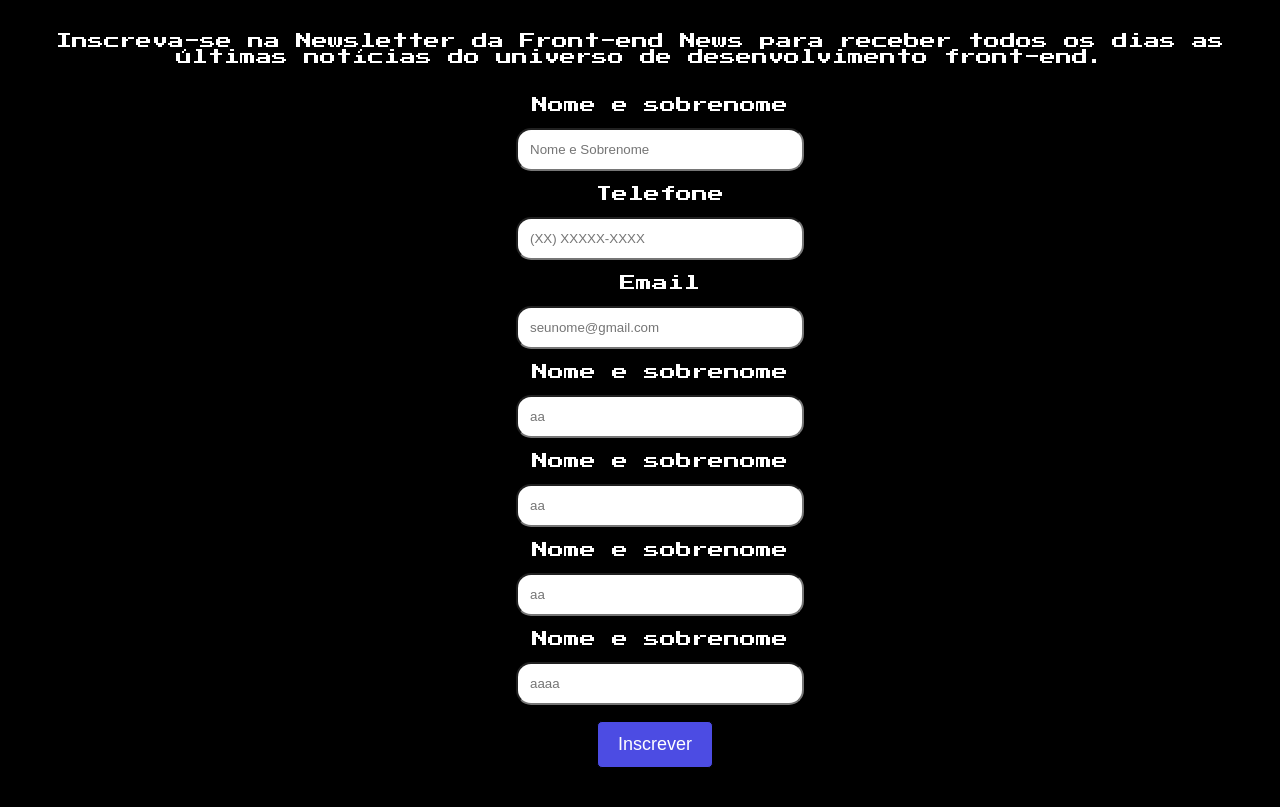
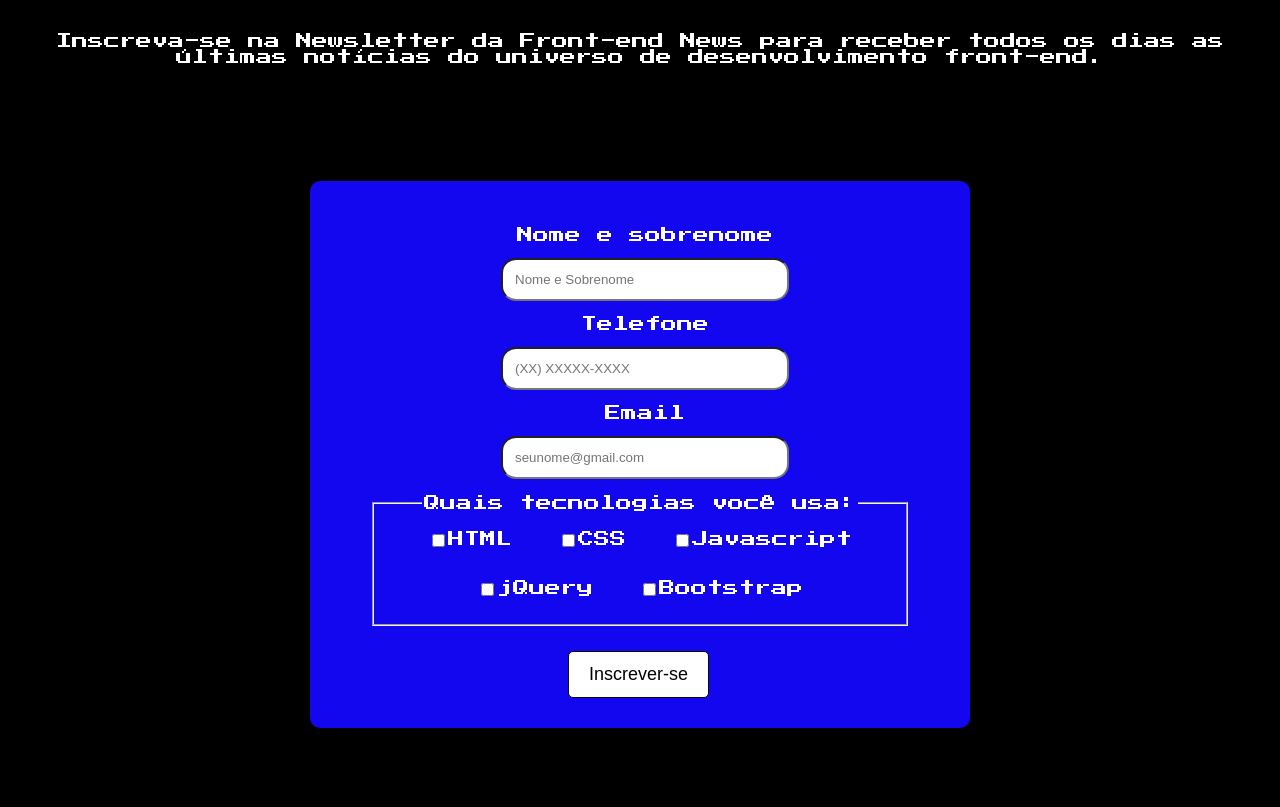
Before and after one commit to Gabriel-L-Santos/front-end-news, a plain HTML site: page index.html in a window 1280 px wide. Shown: the part 55-862 px from the top of the page. Before the commit the page ends 831 px from the top, so only its background shows below. Drawn offline with Linux system fonts and the light colour scheme.

Commit message:
edits no html e css

```diff
--- a/assets/css/style.css
+++ b/assets/css/style.css
@@ -22,6 +22,17 @@ body {
 .formulario {
     display: flex;
     justify-content: center;
+    max-width: 600px;
+    margin: 100px auto;
+    text-align: center;
+    background-color: #1207ee;
+    padding: 30px;
+    border-radius: 10px;
+    box-shadow: 0 4px 8px rgb(0, 0, 0);
+}
+
+.itens-formulario {
+    margin-right: 30px;
 }
 
 label {
@@ -47,22 +58,34 @@ ul {
     border-radius: 15px;
 }
 
+.lista-checkbox {
+    color: white;
+    margin-left: 32px;
+    margin-bottom: 25px;
+}
+
+.checkbox {
+    all: unset;
+    margin: 15px;
+    display: inline-block;
+}
+
 button {
     display: flex;
-    margin-left: 38%;
+    margin-left: 40%;
     padding: 12px 20px;
-    background-color: #4c4ce3;
-    color: white;
+    background-color: #ffffff;
+    color: rgb(0, 0, 0);
     font-size: 18px;
     border-radius: 5px;
     border: 1px solid #000000;
     cursor: pointer;
-    transition: background-color 0.3s ease;
+    transition: transform 450ms;
 }
 
 button:hover {
-    background-color: #0d0dd5;
-    transition: 1s all;
+    background-color: #000000;
+    transition: transform 450ms;
     transform: scale(0.9);
-    color: #dfe51b;
+    color: #ffffff;
 }
--- a/index.html
+++ b/index.html
@@ -21,7 +21,7 @@
         </section>
 
         <section class="formulario">
-            <form>
+            <form class="itens-formulario">
                 <ul>
                     <label for="nomesobrenome">Nome e sobrenome</label>
                     <li class="lista"><input type="name" id="nomesobrenome" class="input-padrao" required placeholder="Nome e Sobrenome"></li>
@@ -31,21 +31,18 @@
 
                     <label for="email">Email</label>
                     <li class="lista"><input type="email" id="email" class="input-padrao" required placeholder="seunome@gmail.com"></li>
-
-                    <label for="nomesobrenome">Nome e sobrenome</label>
-                    <li class="lista"><input type="text" id="nomesobrenome" class="input-padrao" required placeholder="aa"></li>
-
-                    <label for="nomesobrenome">Nome e sobrenome</label>
-                    <li class="lista"><input type="text" id="nomesobrenome" class="input-padrao" required placeholder="aa"></li>
-
-                    <label for="nomesobrenome">Nome e sobrenome</label>
-                    <li class="lista"><input type="number" id="nomesobrenome" class="input-padrao" required placeholder="aa"></li>
-
-                    <label for="nomesobrenome">Nome e sobrenome</label>
-                    <li class="lista"><input type="name" id="nomesobrenome" class="input-padrao" required placeholder="aaaa"></li>
                 </ul>
 
-                <button type="submit" onclick="">Inscrever</button>
+                <fieldset class="lista-checkbox">
+                    <legend>Quais tecnologias você usa:</legend>
+                    <label class="checkbox"><input type="checkbox">HTML</label>
+                    <label class="checkbox"><input type="checkbox">CSS</label>
+                    <label class="checkbox"><input type="checkbox">Javascript</label>
+                    <label class="checkbox"><input type="checkbox">jQuery</label>
+                    <label class="checkbox"><input type="checkbox">Bootstrap</label>
+                </fieldset>
+
+                <button type="submit" onclick="">Inscrever-se</button>
             </form>
         </section>
     </main>
```
